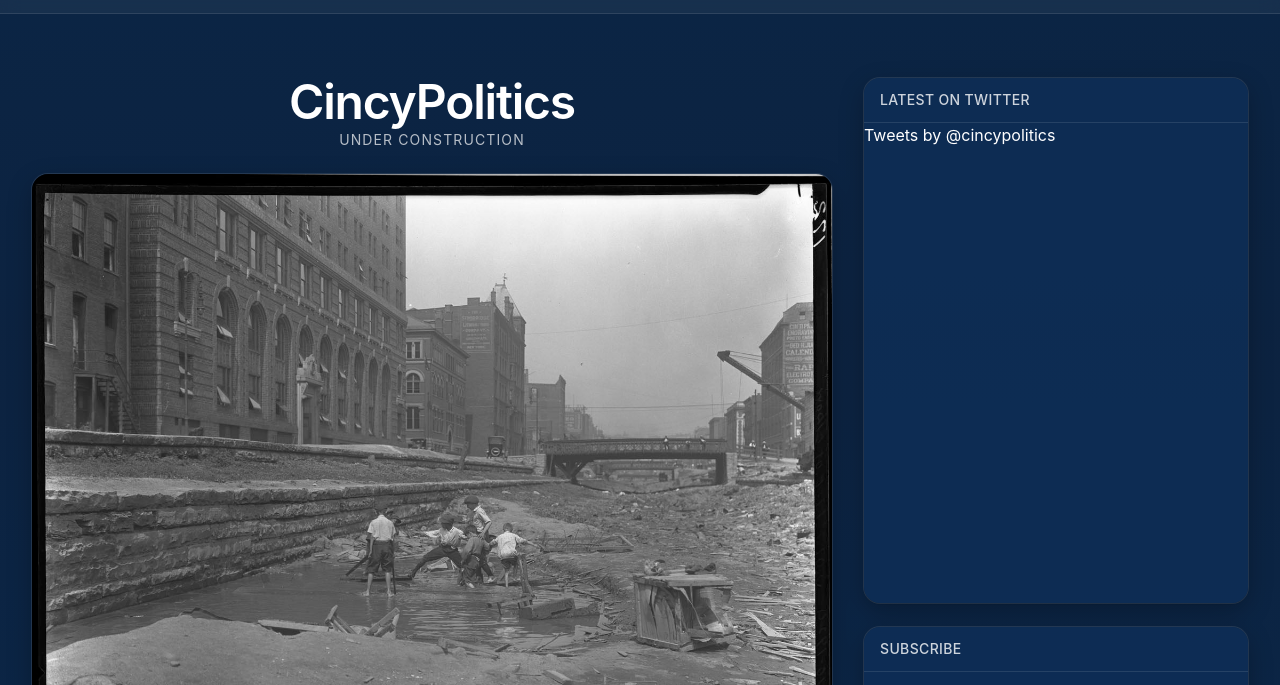
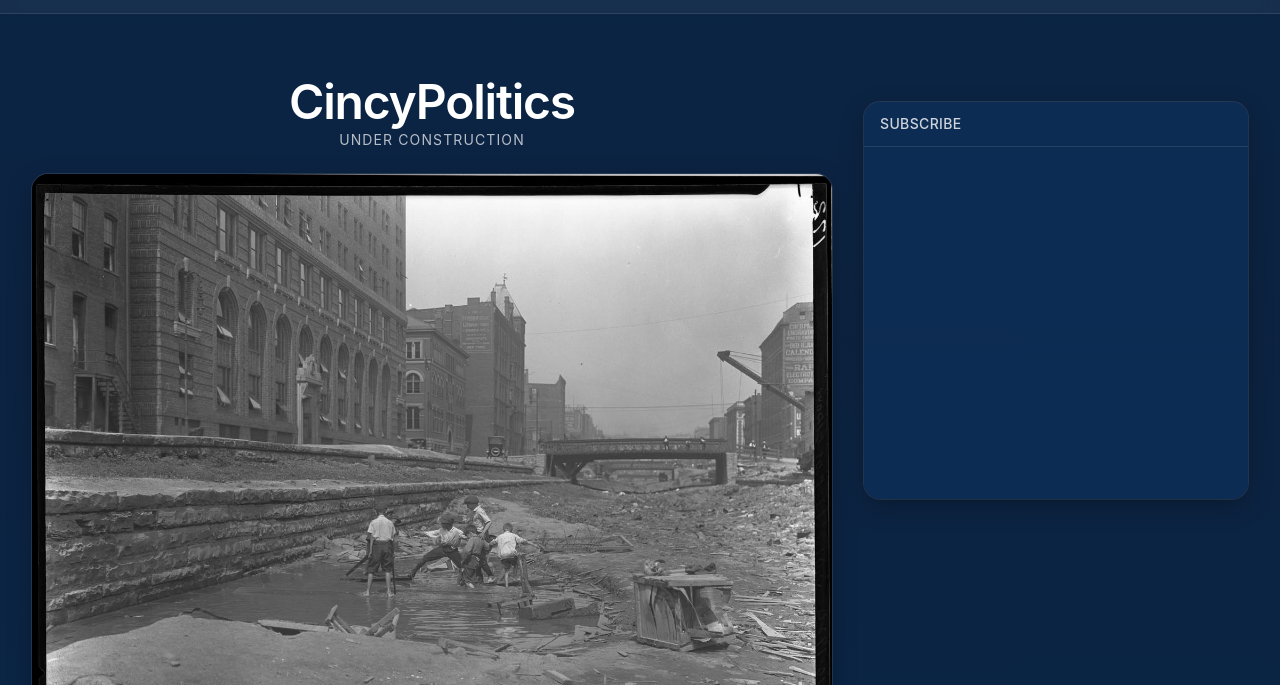
Before and after one commit to gregorykorte/cincypolitics, a plain HTML site: page index.html in a window 1280 px wide. Shown: the part 61-746 px from the top of the page. Drawn offline with nearby package versions, Linux system fonts and the light colour scheme.

Commit message:
Remove twitter rail and update logos.

```diff
--- a/index.html
+++ b/index.html
@@ -100,19 +100,7 @@
 
           <!-- Right third: social/data panel with Twitter feed -->
           <aside class="lg:col-span-1">
-            <article class="rounded-2xl bg-cp-card/60 ring-1 ring-white/10 shadow-soft overflow-hidden">
-              <header class="px-4 py-3 flex items-center justify-between border-b border-white/10">
-                <h2 class="text-sm font-medium tracking-wide uppercase text-white/80">latest on twitter</h2>
-              </header>
-              <div class="p-0">
-                <div class="aspect-[9/16] md:aspect-[4/5]">
-                  <a class="twitter-timeline" data-theme="dark" href="https://twitter.com/cincypolitics">Tweets by @cincypolitics</a>
-                  <noscript>
-                    <div class="p-4 text-white/70 text-sm">Twitter requires JavaScript. View directly at <a class="underline" href="https://twitter.com/cincypolitics" target="_blank" rel="noopener">twitter.com/cincypolitics</a>.</div>
-                  </noscript>
-                </div>
-              </div>
-            </article>
+
 
             <!-- Inline signup form fallback (uses Ghost's signup-form embed) -->
             <article class="mt-6 rounded-2xl bg-cp-card/60 ring-1 ring-white/10 shadow-soft overflow-hidden">
```
